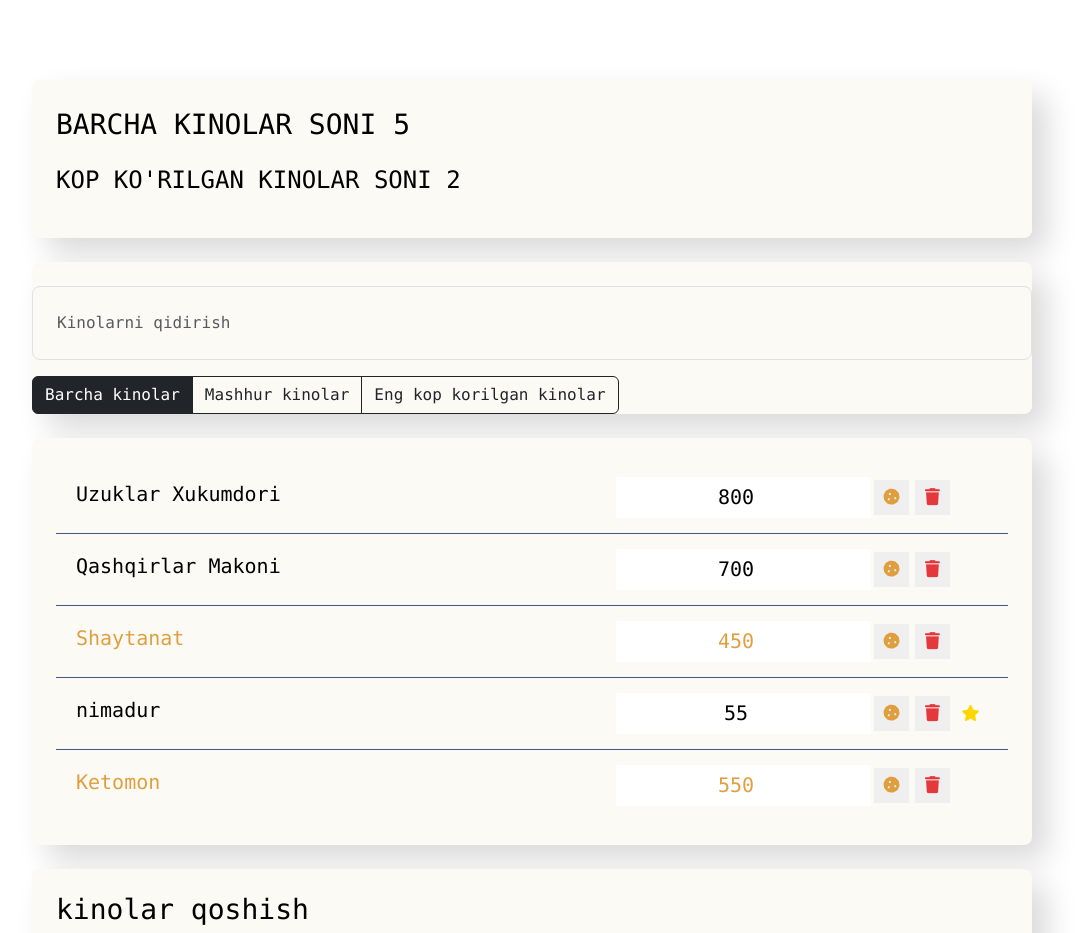
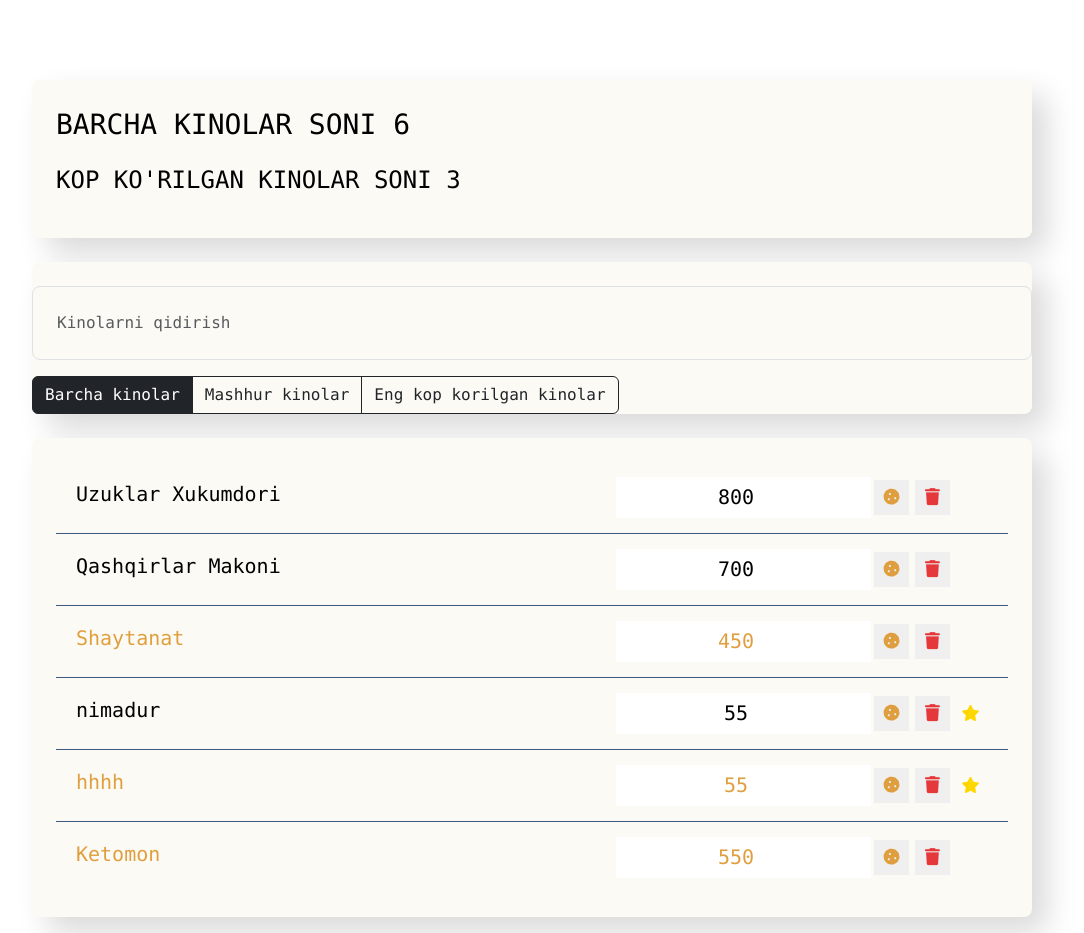
Before and after one commit to Baxodir0327/movies_with_react, a React (Create React App) app: page / in a window 1280 px wide. Shown: the top 933 px of the page, without its empty margins (108-1192 px from the left). Built offline with nearby package versions, Linux system fonts and the light colour scheme.

Commit message:
movies project add context

```diff
--- a/src/components/app/App.js
+++ b/src/components/app/App.js
@@ -17,6 +17,7 @@ class App extends Component {
                 {id: 2, name: 'Qashqirlar Makoni', viewers: 700, favourite: false, like: false},
                 {id: 3, name: 'Shaytanat', viewers: 450, favourite: true, like: false},
                 {id: 4, name: 'nimadur', viewers: 55, favourite: false, like: true},
+                {id: 6, name: 'hhhh', viewers: 55, favourite: true, like: true},
                 {id: 5, name: 'Ketomon', viewers: 550, favourite: true, like: false},
             ],
             term: '',
--- a/src/components/move-list-item/MovieListItem.css
+++ b/src/components/move-list-item/MovieListItem.css
@@ -1,16 +1,18 @@
-.movie-list{
-    margin-top: 1.5rem;
-    padding: 1.5rem;
-    border-radius: 8px;
-    background-color: #fcfaf5;
-    box-shadow: 15px 15px 30px rgb(0,0,0,0.15);
-}
+/*.movie-list {*/
+/*    margin-top: 1.5rem;*/
+/*    padding: 1.5rem;*/
+/*    border-radius: 8px;*/
+/*    background-color: #fcfaf5;*/
+/*    !*background-color: red;*!*/
+/*    box-shadow: 15px 15px 30px rgb(0, 0, 0, 0.15);*/
+/*}*/
 
-.list-group-item{
+.list-group-item {
     line-height: 35px;
     padding: 15px 20px;
     border-bottom: 1px solid #3d5a80;
 }
+
 .list-group-item:last-child {
     border-bottom: none;
 }
@@ -24,6 +26,7 @@
 .list-group-item input {
     font-size: 20px;
     text-align: center;
+    outline: none;
     border: 0;
 }
 
--- a/src/components/move-list-item/MovieListItem.js
+++ b/src/components/move-list-item/MovieListItem.js
@@ -41,7 +41,8 @@ const MovieListItem = (props) => {
             <input
                 type="number"
                 className='list-group-item-input'
-                defaultValue={viewers}/>
+                defaultValue={viewers}
+            />
 
             <div className='d-flex jsutify-content-center align-items-center'>
                 <button type='button' className='btn-cookie btn-sm'>
--- a/src/components/movie-list/MovieList.js
+++ b/src/components/movie-list/MovieList.js
@@ -1,16 +1,14 @@
 import './MovieList.css'
 import MovieListItem from "../move-list-item/MovieListItem";
 
-const MovieList = ({data,onDelete,onToggleProp}) => {
+const MovieList = ({data, onDelete, onToggleProp}) => {
     return <ul className='movie-list'>
         {data.map(item => (
             <MovieListItem
                 key={item.id}
                 {...item}
-                onDelete={()=>onDelete(item.id)}
-                onToggleProp={(e)=>onToggleProp(item.id,e.currentTarget.getAttribute('data-toggle'))}
-                favourite={item.favourite}
-                like={item.like}
+                onDelete={() => onDelete(item.id)}
+                onToggleProp={(e) => onToggleProp(item.id, e.currentTarget.getAttribute('data-toggle'))}
             />
         ))}
 
--- a/src/index.css
+++ b/src/index.css
@@ -1,4 +1,4 @@
-*{
+* {
     padding: 0;
     margin: 0;
     box-sizing: border-box;
--- a/src/index.js
+++ b/src/index.js
@@ -6,7 +6,7 @@ import App from "./components/app/App";
 
 const root = ReactDOM.createRoot(document.getElementById('root'));
 root.render(
-  <React.StrictMode>
-   <App/>
-  </React.StrictMode>
+    <React.StrictMode>
+        <App/>
+    </React.StrictMode>
 );
```
